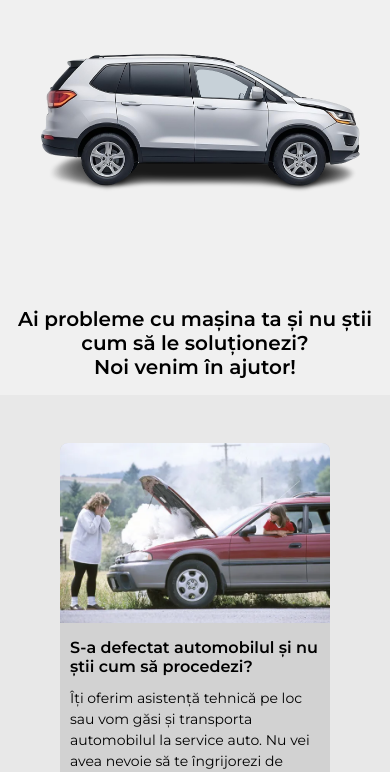
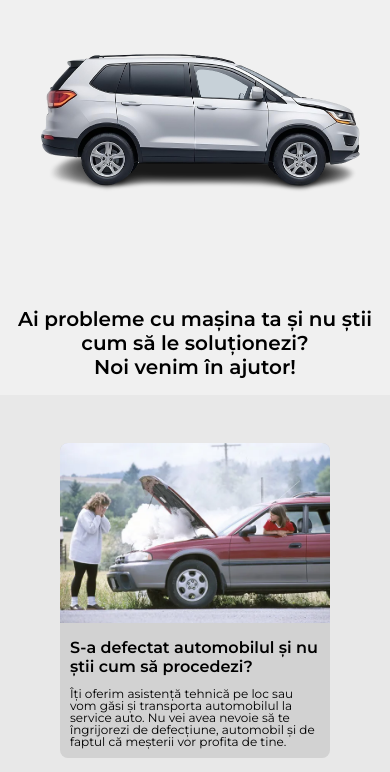
Before and after one commit to Marcel-MD/startup-weekend, a plain HTML site: page index.html in a window 390 px wide. Shown: the part 72-844 px from the top of the page. Drawn offline with Linux system fonts and the light colour scheme.

Commit message:
removed +373

```diff
--- a/main.css
+++ b/main.css
@@ -282,4 +282,9 @@ body {
         font-weight: 600;
     }
 
+    .slide-text-description {
+        font-size: 12px;
+        line-height: 1;
+    }
+
 }
```
